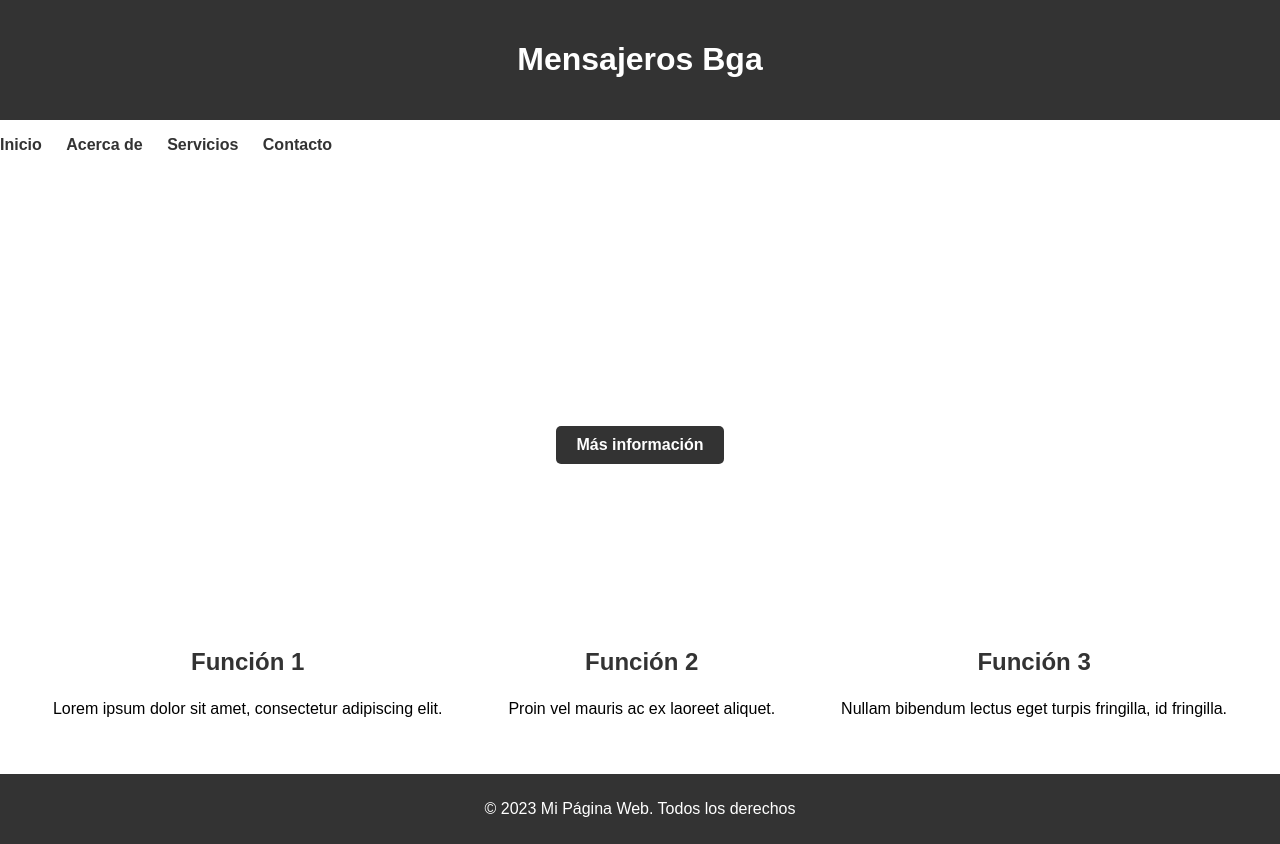
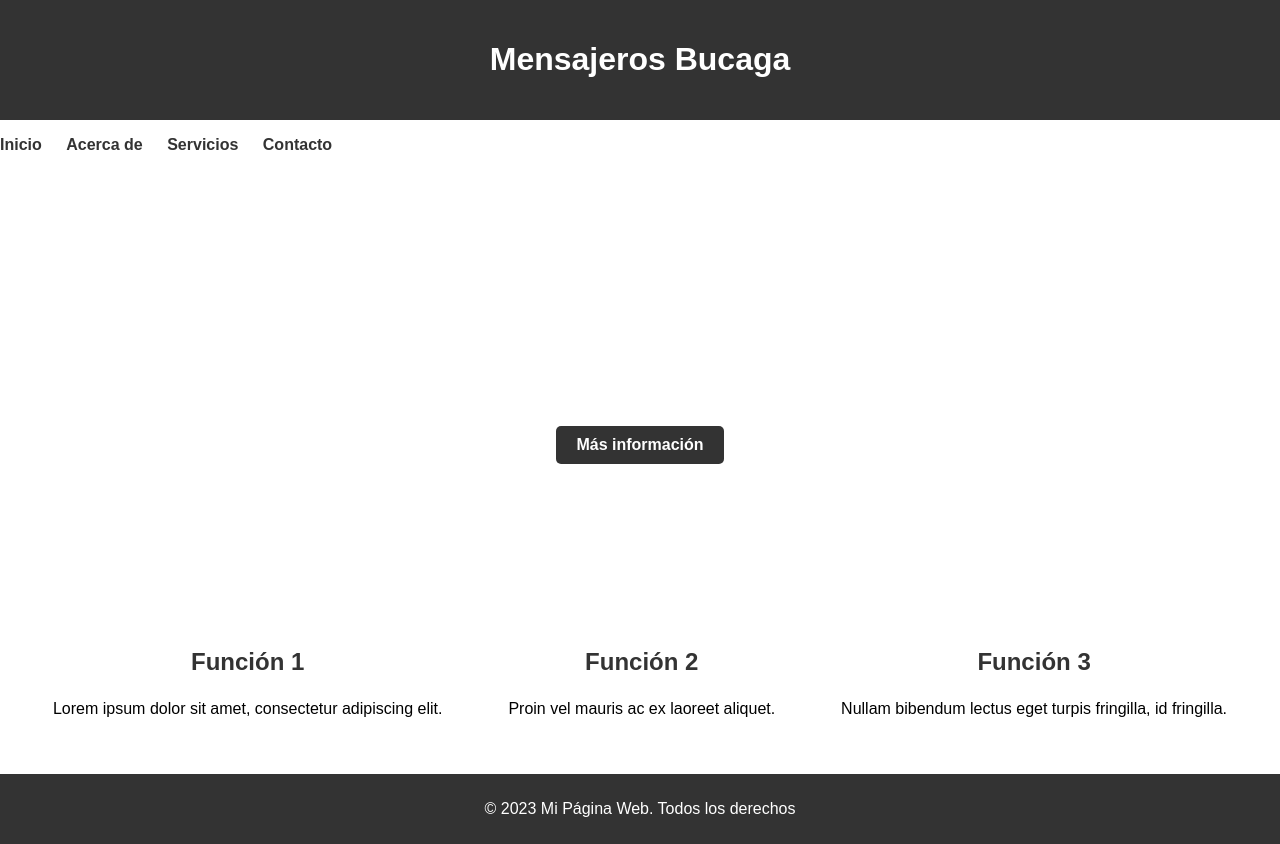
Before and after one commit to Hcardenasj/crud-cloud, a plain HTML site: page index.html in a window 1280 px wide. Drawn offline with Linux system fonts and the light colour scheme.

Commit message:
Update index.html

```diff
--- a/index.html
+++ b/index.html
@@ -7,7 +7,7 @@
 </head>
 <body>
     <header>
-        <h1>Mensajeros Bga</h1>
+        <h1>Mensajeros Bucaga</h1>
     </header>
     <nav>
         <ul>
```
